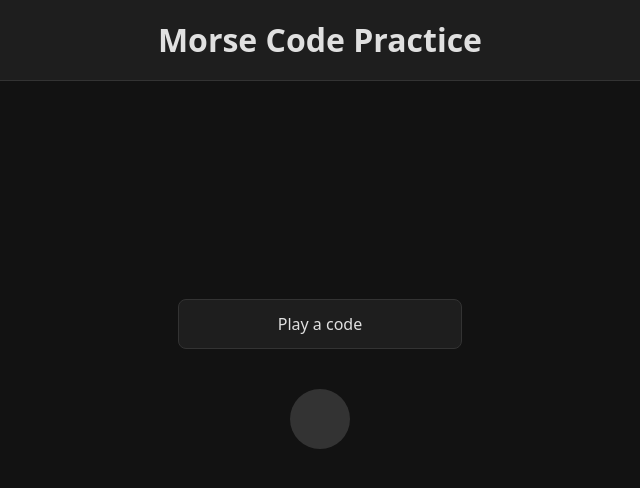
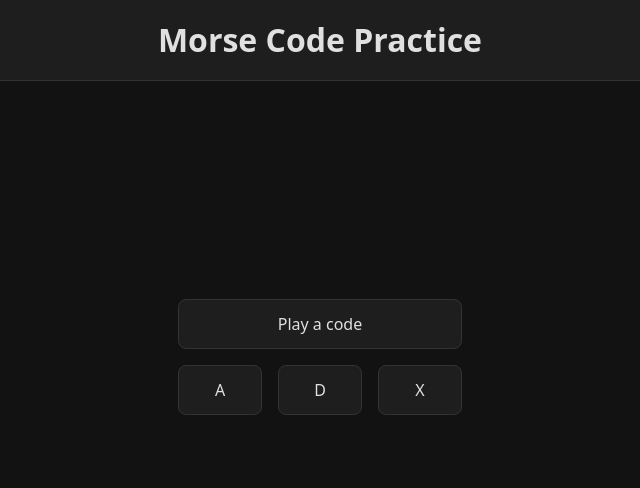
Before and after one commit to jmbredal/morse-trainer, a React (Vite) app: page / in a window 1280 px wide. Both pictures are taken after a click on the button "Play a code". Shown: the top 488 px of the page, without its empty margins (320-960 px from the left). Built offline with nearby package versions, Linux system fonts and the light colour scheme.

Commit message:
More refactoring

```diff
--- a/src/Blinker.tsx
+++ b/src/Blinker.tsx
@@ -5,7 +5,7 @@ import { playTone } from "./audioUtils";
 import { MorseEntry } from "./morseCodes";
 
 type Props = {
-  code?: MorseEntry;
+  code: MorseEntry;
   onDone: () => void;
 };
 
@@ -16,12 +16,6 @@ export function Blinker({ code, onDone }: Props) {
   const [index, setIndex] = useState(0);
 
   useEffect(() => {
-    setIndex(0);
-  }, [code]);
-
-  useEffect(() => {
-    if (!code) return;
-
     if (index >= code.sequence.length) {
       onDone();
       return;
--- a/src/Choices.tsx
+++ b/src/Choices.tsx
@@ -1,21 +1,18 @@
 import Button from "./Button";
 import styles from "./Choices.module.css";
 import { MorseEntry } from "./morseCodes";
-import { generateOptions } from "./utils";
 
 type Props = {
-  correct: MorseEntry;
+  choices: MorseEntry[];
   handleGuess: (option: string) => void;
 };
 
-export default function Choices({ correct, handleGuess }: Props) {
-  const options = generateOptions(correct.char);
-
+export default function Choices({ choices, handleGuess }: Props) {
   return (
     <div className={styles.choices}>
-      {options.map((option) => (
-        <Button key={option} onClick={() => handleGuess(option)}>
-          {option}
+      {choices.map((choice) => (
+        <Button key={choice.char} onClick={() => handleGuess(choice.char)}>
+          {choice.char}
         </Button>
       ))}
     </div>
--- a/src/Game.tsx
+++ b/src/Game.tsx
@@ -6,12 +6,15 @@ import Choices from "./Choices";
 import styles from "./Game.module.css";
 import { MorseEntry, morseList } from "./morseCodes";
 import Result from "./Result";
+import { generateChoices } from "./utils";
 
 export default function Game() {
   const [current, setCurrent] = useState<MorseEntry>();
   const [guessing, setGuessing] = useState(false);
   const [userGuess, setUserGuess] = useState<string | null>(null);
   const [confetti, setConfetti] = useState(false);
+  const [choices, setChoices] = useState<MorseEntry[]>([]);
+  const [showBlinker, setShowBlinker] = useState(false);
 
   function reset() {
     setGuessing(false);
@@ -23,17 +26,22 @@ export default function Game() {
     reset();
 
     // const index = Math.floor(Math.random() * morseList.length);
-    const index = 1;
-    console.log(morseList[index].char);
-    setCurrent({ ...morseList[index] });
+    const index = 0;
+    const entry = { ...morseList[index] };
+    console.log(entry.char);
+    setCurrent(entry);
+    setShowBlinker(true);
+    setChoices(generateChoices(entry));
   }
 
   function onBlinkerDone() {
+    setShowBlinker(false);
     setGuessing(true);
   }
 
   function handleGuess(guess: string) {
     setUserGuess(guess);
+    setGuessing(false);
 
     if (guess === current?.char) {
       setConfetti(true);
@@ -44,11 +52,14 @@ export default function Game() {
     <section className={styles.gameContainer}>
       <Button onClick={play}>Play a code</Button>
 
-      {current && <Blinker code={current} onDone={onBlinkerDone} />}
+      {showBlinker && current && (
+        <Blinker code={current} onDone={onBlinkerDone} />
+      )}
 
       {current && guessing && (
-        <Choices correct={current} handleGuess={handleGuess} />
+        <Choices choices={choices} handleGuess={handleGuess} />
       )}
+
       {current && userGuess && (
         <Result morseEntry={current} guess={userGuess} />
       )}
--- a/src/Result.tsx
+++ b/src/Result.tsx
@@ -8,15 +8,15 @@ type Props = {
 export default function Result({ morseEntry, guess }: Props) {
   const isCorrect = morseEntry.char === guess;
 
-  return isCorrect ? (
-    <p style={{ color: "green" }}>{guess} is correct! 🎉</p>
-  ) : (
-    <>
-      <p style={{ color: "red" }}>{guess} is not correct!</p>
-      <p style={{ color: "red" }}>
-        The sequence <code>{morseEntry.sequence}</code> represents
-        {morseEntry.char}
-      </p>
-    </>
+  return (
+    <div>
+      {isCorrect ? (
+        <p style={{ color: "green" }}>{guess} is correct! 🎉</p>
+      ) : (
+        <p style={{ color: "red" }}>
+          The answer for <code>{morseEntry.sequence}</code> is {morseEntry.char}
+        </p>
+      )}
+    </div>
   );
 }
--- a/src/utils.ts
+++ b/src/utils.ts
@@ -1,15 +1,15 @@
-import { morseList } from "./morseCodes";
+import { MorseEntry, morseList } from "./morseCodes";
 
 // Generate three options, with one correct answer
-export function generateOptions(correct: string) {
-  const randomOptions = new Set<string>();
-  randomOptions.add(correct);
+export function generateChoices(correct: MorseEntry) {
+  const randomChoices = new Set<MorseEntry>();
+  randomChoices.add(correct);
 
-  while (randomOptions.size < 3) {
-    const randomOption =
-      morseList[Math.floor(Math.random() * morseList.length)].char;
-    randomOptions.add(randomOption);
+  while (randomChoices.size < 3) {
+    const randomChoice =
+      morseList[Math.floor(Math.random() * morseList.length)];
+    randomChoices.add(randomChoice);
   }
 
-  return [...randomOptions];
+  return [...randomChoices];
 }
```
